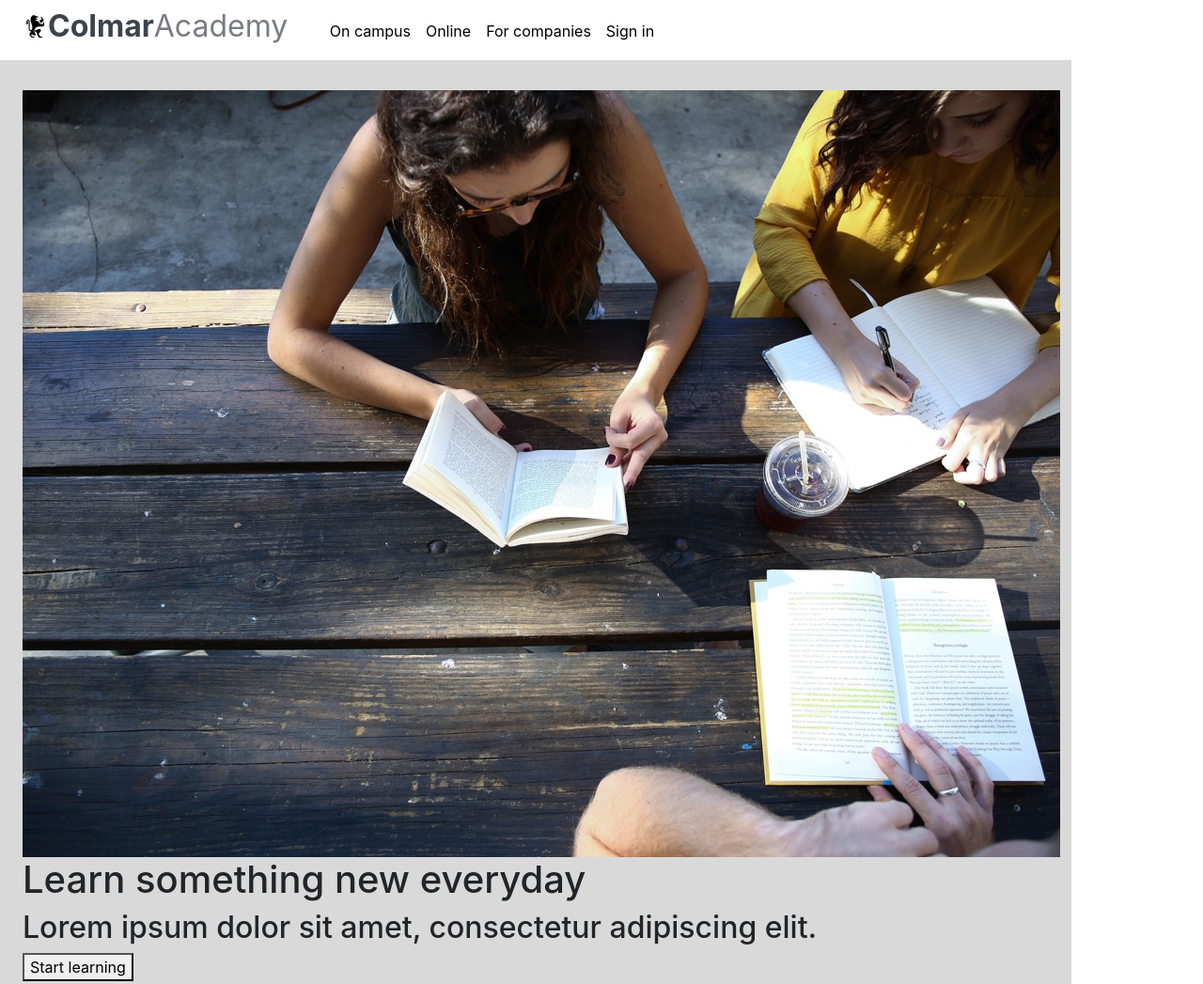
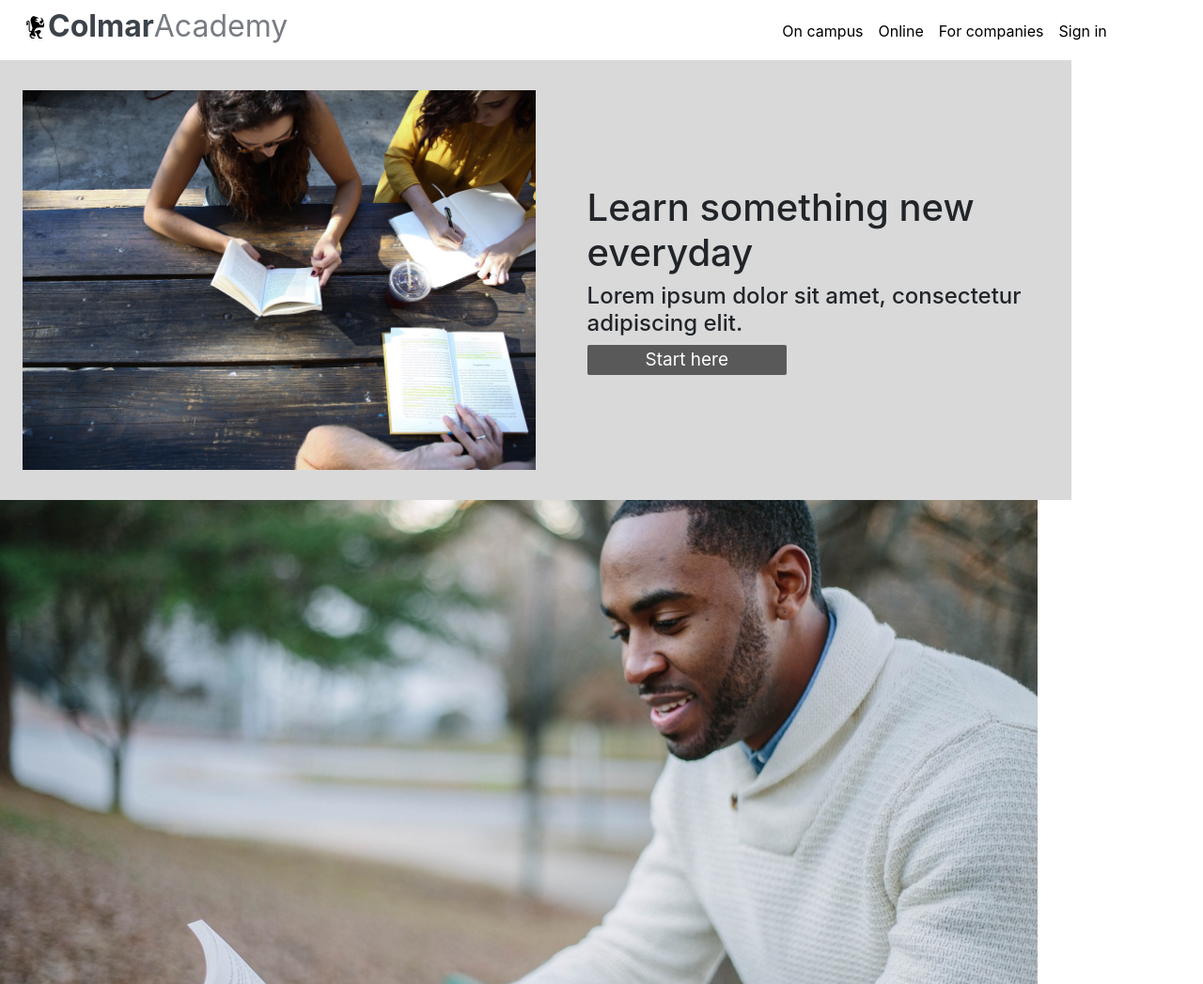
Before and after one commit to YM-Hoi/codecademy-html, a plain HTML site: page RR-WEB/index.html in a window 1280 px wide. Shown: the top 1047 px of the page at 94% size. Drawn offline with nearby package versions, Linux system fonts and the light colour scheme.

Commit message:
update css code

```diff
--- a/RR-WEB/index.html
+++ b/RR-WEB/index.html
@@ -10,7 +10,7 @@
 </head>
 <body>
     <header>
-      <nav>
+      <nav class="navigate">
         <a class="logo" href="#"><img src="./images/ic-logo.svg"><span class="bold">Colmar</span><span class="light">Academy</span></a>
           <ul>
             <li><a href="#">On campus</a></li>
@@ -23,9 +23,11 @@
     <main>
       <div class="container">
         <img src="./images/banner.jpg" alt="">
+        <div class="right-text">
         <h1>Learn something new everyday</h1>
-        <h2>Lorem ipsum dolor sit amet, consectetur adipiscing elit.</h2>
-        <a href="#"><button type="button" name="button">Start learning</button></a>
+        <h4>Lorem ipsum dolor sit amet, consectetur adipiscing elit.</h4>
+        <a href="#"><button type="button" name="button">Start here</button></a>
+        </div>
       </div>
       <div>
         <img src="images/information-main.jpg">
@@ -94,7 +96,30 @@
       </div>
       <div>
         <h1>Thesis exhibits</h1>
+        <div class="thesis">
+          <video src="./videos/thesis.mp4"></video>
+        </div>
+        <div class="thesis-text">
+          <h2>Reimagin urban</h2>
+          <p>"Curabitur vitae libero in ipsum porttitor consequat. Aliquam et commodo lectus, nec consequate neque. Sed non accumsan urna. Phasellus sed consequat ex. Etiam eget magna laoreet, efficitur dolor consequat, tristique ligula."</p>
+        </div>
+        <div>
+          <img src="./images/thesis-fisma.jpg">
+          <h2>Fisma: Design and Prototype</h2>
+          <p>Designers showcase of new prototype product</p>
+        </div>
+        <div>
+          <img src="./images/thesis-now-and-then.jpg">
+          <h2>Now and then</h2>
+          <p>Research study about New York</p>
+        </div>
       </div>
     </main>
+    <footer>
+      <p>&copy;2019 Huiqin Gao. All rights reserved.</p>
+      <div>
+        <a href="#">Terms</a><a href="#">Privacy</a>
+      </div>
+    </footer>
 </body>
 </html>
--- a/RR-WEB/style.css
+++ b/RR-WEB/style.css
@@ -1,5 +1,6 @@
 body {
     font-size: 16px;
+    line-height: 0;
 }
 header {
     display:flex;
@@ -9,6 +10,7 @@ header {
 }
 main {
     width: 100%;
+    position: relative;
 }
 .logo {
     flex-grow: 1;
@@ -20,7 +22,8 @@ header span {
 }
 ul {
     display: inline-flex;
-    justify-content: flex-end;
+    position: relative;
+    left: 70%;
 }
 header li {
     list-style: none;
@@ -34,6 +37,29 @@ header li a{
     background-color: #D9D9D9;
     margin: 0;
     padding: 32px 24px;
+    display: flex;
+    width: 100%;
+}
+.container img {
+    max-width: 100%;
+    width: 50%;
+}
+.right-text {
+    display: flex;
+    flex-direction: column;
+    justify-content: center;
+    width: 100%;
+    position: relative;
+    left: 5%;
+}
+.container a button {
+    background-color: #595959;
+    border: none;
+    color: white;
+    padding: 16px 62px;
+    text-align: center;
+    font-size: 19px;
+    border-radius: 2px;
 }
 .bold {
     font-weight: bold;
```
